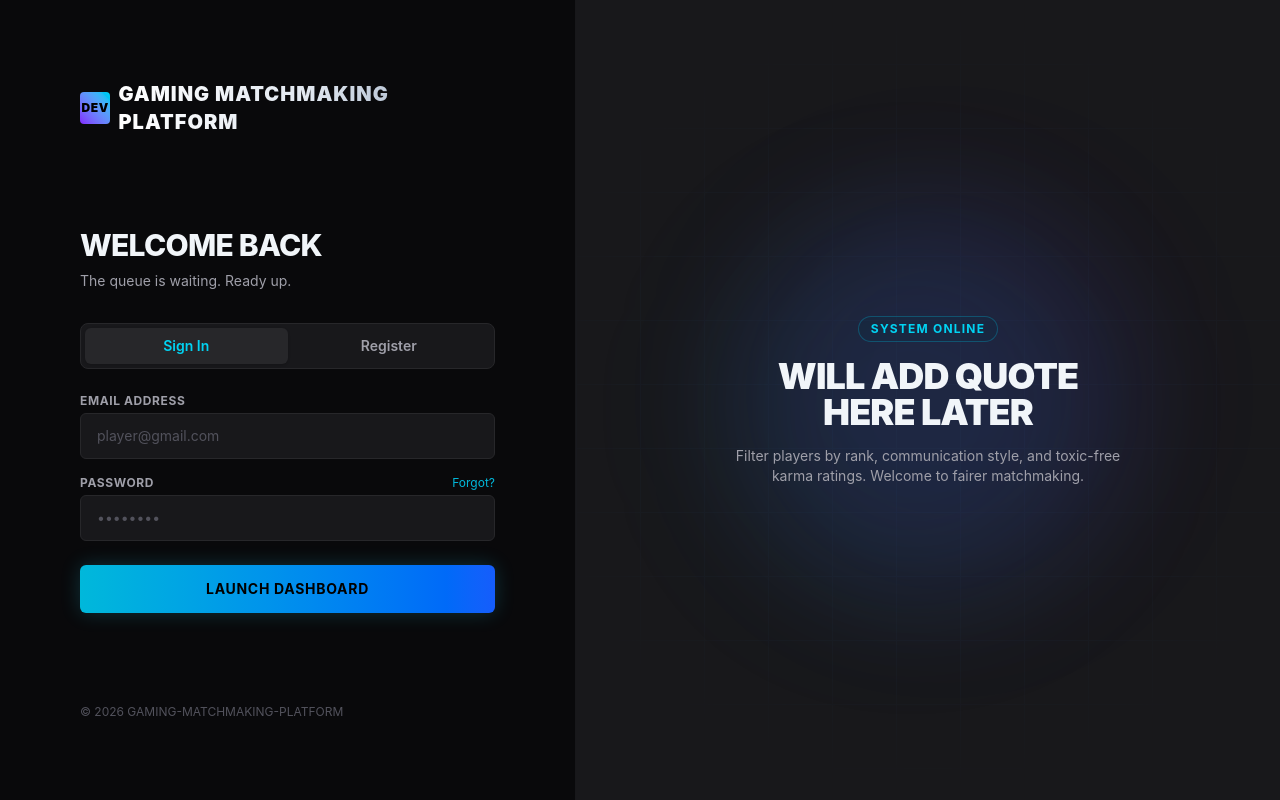
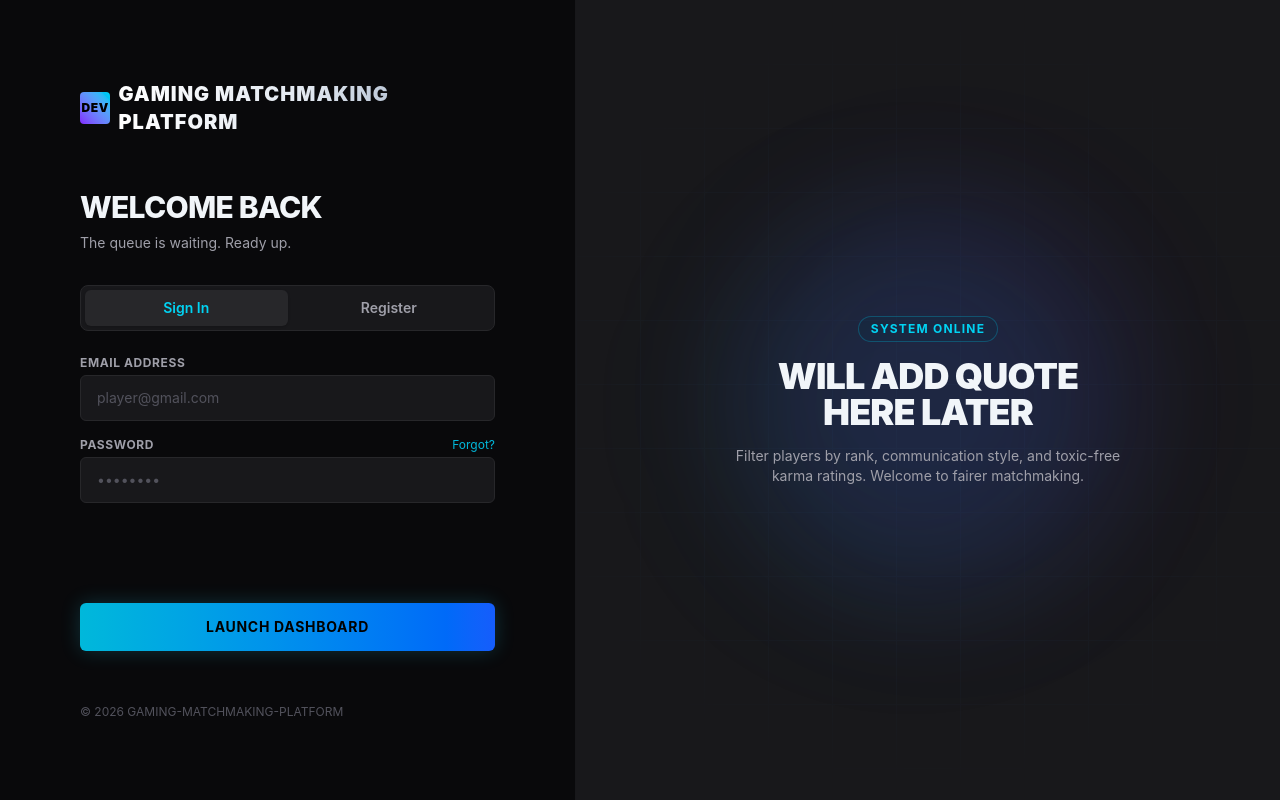
Before and after one commit to T-Vamsi-8055/gaming-matchmaking-platform, a React (Vite) app in the folder client/: page / in a window 1280 px wide. Built offline with nearby package versions, Linux system fonts and the light colour scheme.

Commit message:
Changed variable names for better understanding and improved the ui, so that the size of area dont vary between switch of tabs

```diff
--- a/client/src/USERLOGANDREG.jsx
+++ b/client/src/USERLOGANDREG.jsx
@@ -1,7 +1,7 @@
 import React, { useState } from 'react';
 
 export default function USERLOGANDREG() {
-  const [isUSERLOGANDREG, setIsUSERLOGANDREG] = useState(true);
+  const [isUserLogin, setIsUserLogin] = useState(true);
 
   return (
     <div className="min-h-screen bg-slate-950 text-slate-100 flex font-sans select-none overflow-hidden">
@@ -22,31 +22,32 @@ export default function USERLOGANDREG() {
         {/* Form Container */}
         <div className="w-full max-w-md mx-auto my-auto py-8">
           <h2 className="text-3xl font-extrabold tracking-tight mb-2 uppercase">
-            {isUSERLOGANDREG ? 'Welcome Back' : 'Create Your Account'}
+            {isUserLogin ? 'Welcome Back' : 'Create Your Account'}
           </h2>
           <p className="text-sm text-zinc-400 mb-8">
-            {isUSERLOGANDREG ? 'The queue is waiting. Ready up.' : 'Join thousands of players looking for a squad.'}
+            {isUserLogin ? 'The queue is waiting. Ready up.' : 'Join thousands of players looking for a squad.'}
           </p>
 
           {/* Tab Switcher */}
           <div className="grid grid-cols-2 bg-zinc-900 p-1 rounded-lg mb-6 border border-zinc-800">
             <button
-              onClick={() => setIsUSERLOGANDREG(true)}
-              className={`py-2 text-sm font-semibold rounded-md transition-all ${isUSERLOGANDREG ? 'bg-zinc-800 text-cyan-400 shadow-sm' : 'text-zinc-400 hover:text-zinc-200'}`}
+              onClick={() => setIsUserLogin(true)}
+              className={`py-2 text-sm font-semibold rounded-md transition-all ${isUserLogin ? 'bg-zinc-800 text-cyan-400 shadow-sm' : 'text-zinc-400 hover:text-zinc-200'}`}
             >
               Sign In
             </button>
             <button
-              onClick={() => setIsUSERLOGANDREG(false)}
-              className={`py-2 text-sm font-semibold rounded-md transition-all ${!isUSERLOGANDREG ? 'bg-zinc-800 text-cyan-400 shadow-sm' : 'text-zinc-400 hover:text-zinc-200'}`}
+              onClick={() => setIsUserLogin(false)}
+              className={`py-2 text-sm font-semibold rounded-md transition-all ${!isUserLogin ? 'bg-zinc-800 text-cyan-400 shadow-sm' : 'text-zinc-400 hover:text-zinc-200'}`}
             >
               Register
             </button>
           </div>
 
           {/* Form */}
-          <form className="space-y-4" onSubmit={(e) => e.preventDefault()}>
-            {!isUSERLOGANDREG && (
+          <form onSubmit={(e) => e.preventDefault()}>
+            <div className="space-y-4 min-h-[240px]">
+            {!isUserLogin && (
               <div>
                 <label className="block text-xs font-bold uppercase tracking-wider text-zinc-400 mb-1">Username</label>
                 <input
@@ -56,6 +57,7 @@ export default function USERLOGANDREG() {
                 />
               </div>
             )}
+
 
             <div>
               <label className="block text-xs font-bold uppercase tracking-wider text-zinc-400 mb-1">Email Address</label>
@@ -69,7 +71,7 @@ export default function USERLOGANDREG() {
             <div>
               <div className="flex justify-between items-center mb-1">
                 <label className="block text-xs font-bold uppercase tracking-wider text-zinc-400">Password</label>
-                {isUSERLOGANDREG && <a href="#" className="text-xs text-cyan-500 hover:underline">Forgot?</a>}
+                {isUserLogin && <a href="#" className="text-xs text-cyan-500 hover:underline">Forgot?</a>}
               </div>
               <input
                 type="password"
@@ -77,11 +79,12 @@ export default function USERLOGANDREG() {
                 className="w-full bg-zinc-900 border border-zinc-800 rounded-md px-4 py-3 text-sm focus:outline-none focus:border-cyan-500 text-white placeholder-zinc-600 transition-colors"
               />
             </div>
-
+            </div>
             {/* Submit Button */}
             <button className="w-full mt-2 relative group overflow-hidden bg-gradient-to-r from-cyan-500 to-blue-600 text-black font-bold uppercase tracking-wider text-sm py-3.5 rounded-md hover:from-cyan-400 hover:to-blue-500 transition-all shadow-[0_0_20px_rgba(34,211,238,0.2)] hover:shadow-[0_0_25px_rgba(34,211,238,0.4)] active:scale-[0.99]">
-              {isUSERLOGANDREG ? 'Launch Dashboard' : 'Create Profile'}
+              {isUserLogin ? 'Launch Dashboard' : 'Create Profile'}
             </button>
+
           </form>
         </div>
 
```
Also changed, not shown: 1 other file (tests, documents, lock files or other folders).
